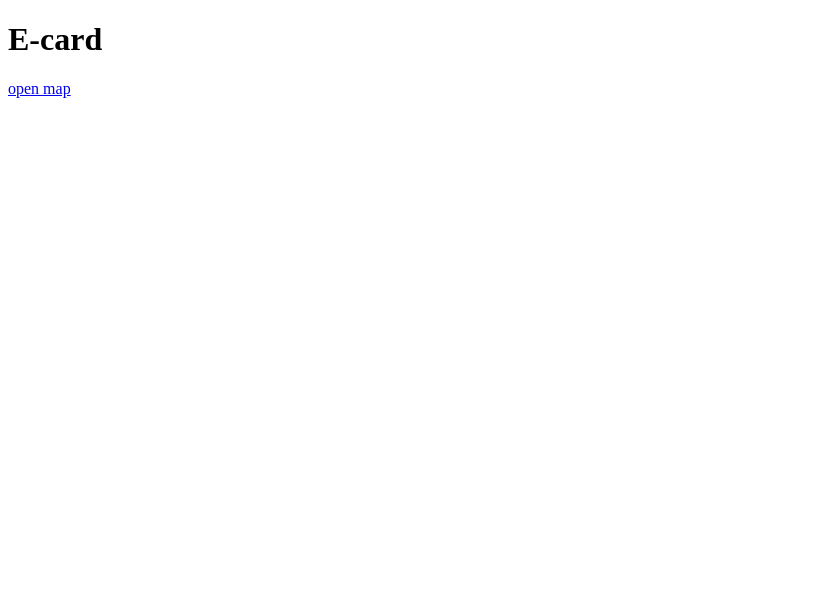
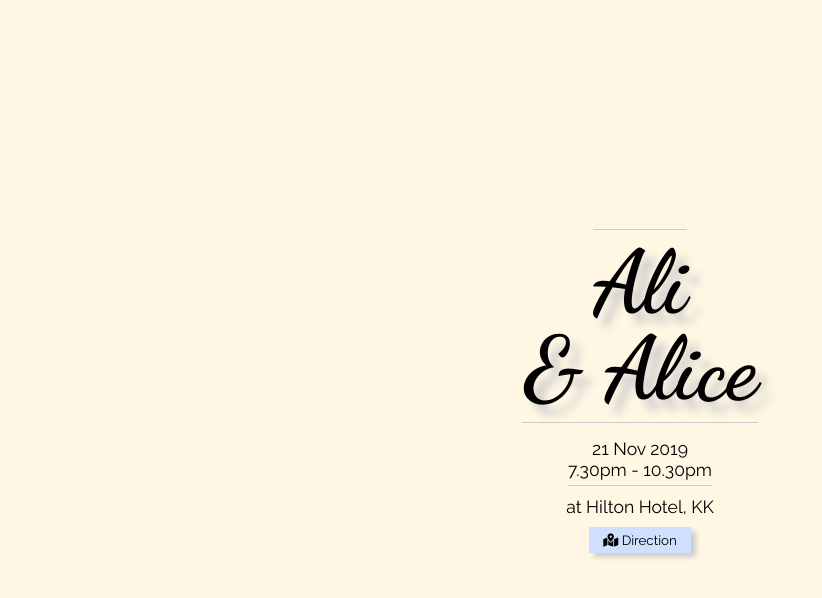
Before and after one commit to zahidyew/e_card, a website: page dist/index.html in a window 1280 px wide. Shown: the whole page, without its empty margins (0-822 px from the left). Drawn offline with Linux system fonts and the light colour scheme.

Commit message:
completed the html and added css

```diff
--- a/dist/index.html
+++ b/dist/index.html
@@ -4,11 +4,34 @@
    <meta charset="UTF-8">
    <meta name="viewport" content="width=device-width, initial-scale=1.0">
    <meta http-equiv="X-UA-Compatible" content="ie=edge">
+   <link rel="stylesheet" href="https://cdnjs.cloudflare.com/ajax/libs/font-awesome/5.9.0/css/all.min.css">
+   <link rel="stylesheet" type="text/css" href="style.css" media="screen"/>
    <title>eCard</title>
 </head>
 <body>
-   <h1>E-card</h1>
-   <a href="http://maps.google.com/maps?daddr=71,Lorong Kuala Menggatal 11, 88400 Kota Kinabalu, Sabah">open map</a>
-   <!-- <a href="geo:6.0588778,116.152091">open map</a> -->
+   <div class="container">
+      <section id="section1">
+         <h1 id="first-title" class="event-name">Ali </h1>
+         <h1 id="second-title" class="event-name">& Alice</h1>
+         <h2 id="date" class="details">21 Nov 2019</h2>
+         <h2 id="time" class="details">7.30pm - 10.30pm</h2>
+         <h3 id="location" class="details">at Hilton Hotel, KK</h3>
+         <button type="button" id="button"><i class="fas fa-map-marked-alt"></i> Direction</button>
+         <br>
+         <!-- <a href="http://maps.google.com/maps?daddr=71,Lorong Kuala Menggatal 11, 88400 Kota Kinabalu, Sabah">open map</a> -->
+         <!-- <a href="geo:6.0588778,116.152091">open map</a> -->
+      </section>
+   </div>
+
+   <script>
+      var button = document.getElementById("button");
+      button.addEventListener("click", openMap);
+
+      function openMap() {
+         let address = "masjid bandaraya";
+
+         window.location.href = "http://maps.google.com/maps?daddr=" + address;
+      }
+   </script>
 </body>
 </html>
--- /dev/null
+++ b/dist/style.css
@@ -0,0 +1,77 @@
+@import url('https://fonts.googleapis.com/css?family=Dancing+Script:400,700&display=swap');
+@import url('https://fonts.googleapis.com/css?family=Raleway:300i,400&display=swap');
+
+* {
+   margin: 0;
+   padding: 0;
+}
+
+body {
+   height: 100vh;
+   color: black;
+   font-family: 'Dancing Script', cursive;
+}
+
+.container {
+   height: 100%;
+   width: 100%;
+}
+
+section {
+   height: 100vh;
+   width: 100%;
+   display: flex;
+   flex-direction: column;
+   align-items: center;
+   justify-content: center;
+   text-align: center;
+}
+
+#section1 {
+   background-color: rgba(255,241,208, 0.6);
+   /* background-image: url('./resources/background.jpg');
+   background-repeat: no-repeat;
+   background-position: center;
+   background-size: cover; */
+}
+
+.event-name {
+   font-size: 5.5rem;
+   text-shadow: 10px 10px 8px #ccc;
+}
+
+#first-title {
+   border-top: 1px solid #ccc;
+   margin-bottom: -20px;
+}
+
+#second-title {
+   border-bottom: 1px solid #ccc;
+   margin-bottom: 15px;
+}
+
+.details {
+   font-family: 'Raleway', sans-serif;
+   font-weight: 100;
+   font-size: 1.1rem;
+}
+
+#time {
+   margin-bottom: 10px;
+   padding-bottom: 5px;
+   border-bottom: 1px solid #ccc;
+}
+
+#location {
+   margin-bottom: 10px;
+}
+
+#button {
+   font-family: 'Raleway', sans-serif;
+   background-color: #D1DFFF;
+   border: none;
+   color: black;
+   padding: 5px 14px;
+   cursor: pointer;
+   box-shadow: 5px 4px 5px #ccc;
+}
```
Also changed, not shown: 2 other files.
